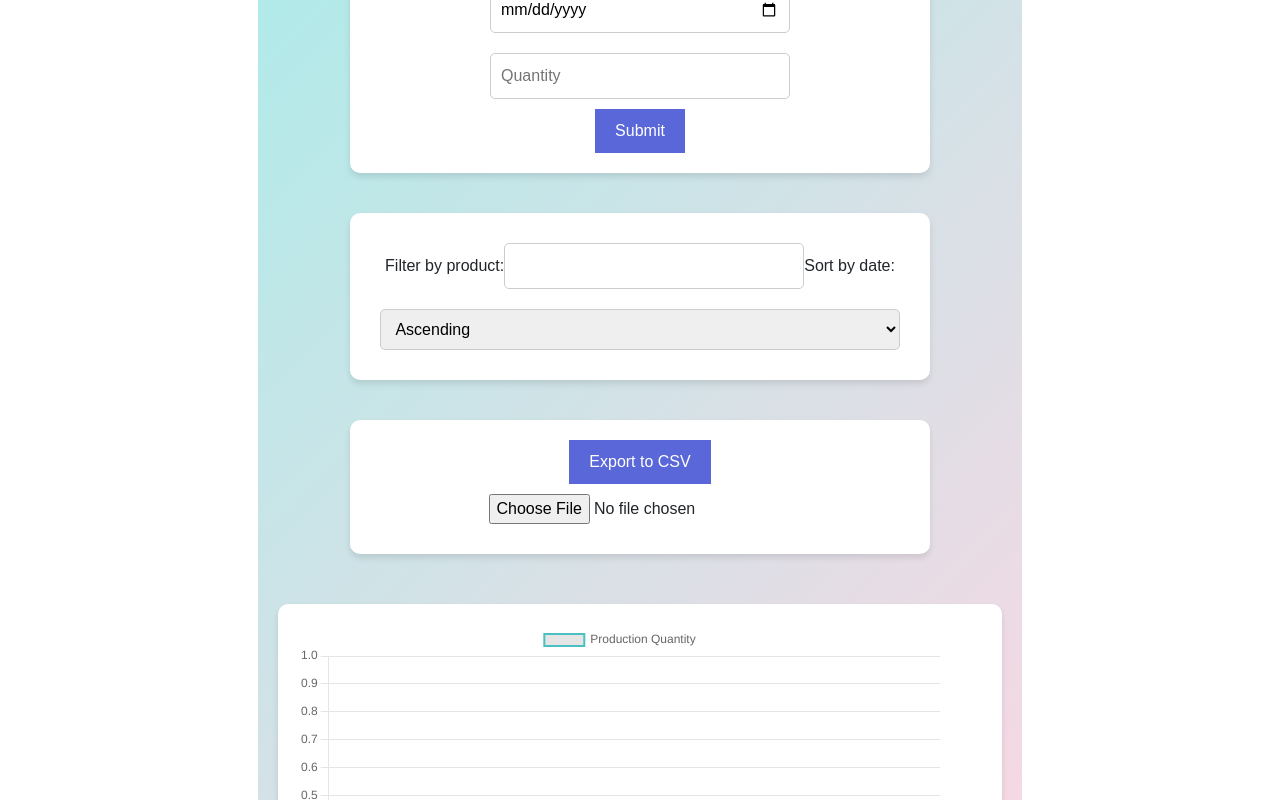
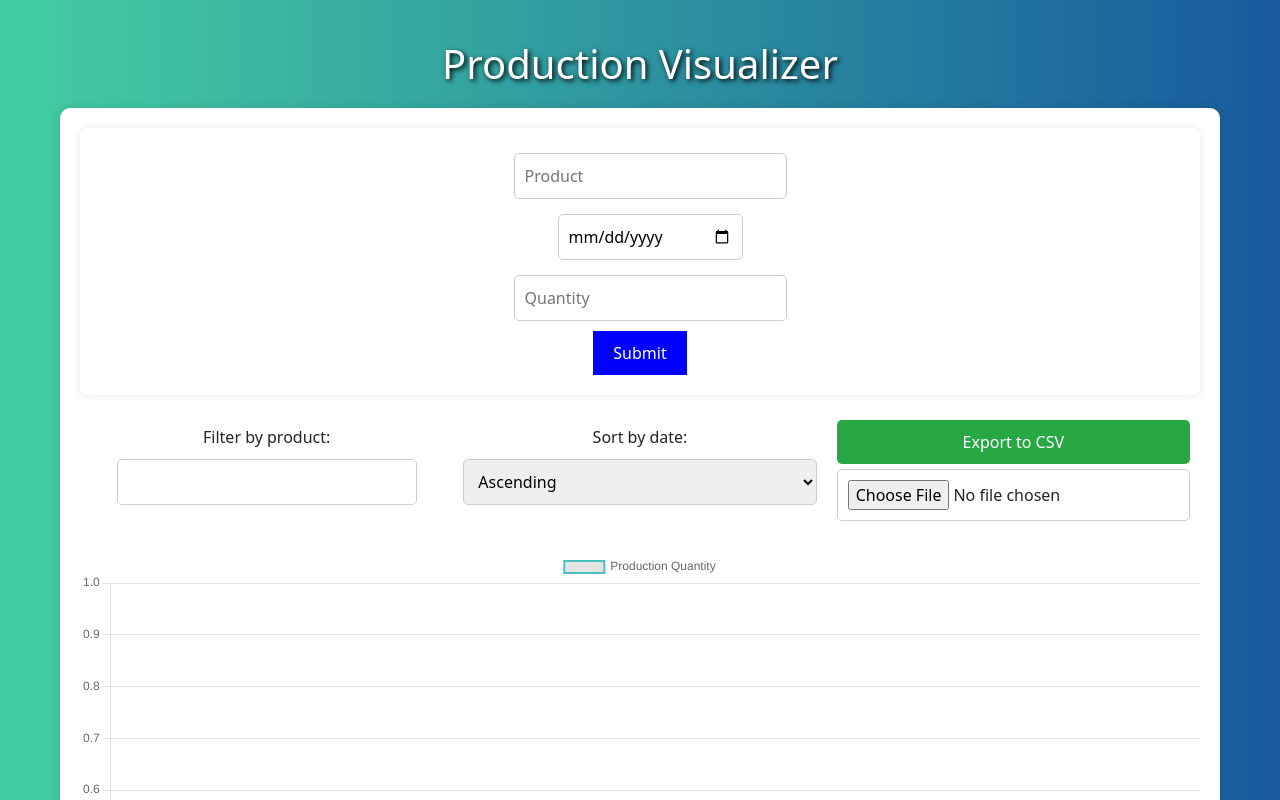
Before and after one commit to EbenezerGasonoo/Data-Analysis, a React (Create React App) app in the folder production-visualizer/production-visualizer-frontend/: page / in a window 1280 px wide. Shown: the top 800 px of the page. Built offline with nearby package versions, Linux system fonts and the light colour scheme; no server answers.

Commit message:
fixing the sizing of the program

```diff
--- a/production-visualizer/production-visualizer-frontend/src/App.css
+++ b/production-visualizer/production-visualizer-frontend/src/App.css
@@ -1,66 +1,100 @@
-.App {
-  text-align: center;
-  padding: 20px;
+* {
+  margin: 0;
+  padding: 0;
+  box-sizing: border-box;
+}
+
+body {
   font-family: Arial, sans-serif;
-  background: linear-gradient(135deg, #a8edea 0%, #fed6e3 100%);
+  background: linear-gradient(to right, #43cea2, #185a9d);
+  color: #333;
   min-height: 100vh;
   display: flex;
-  flex-direction: column;
-  align-items: center;
   justify-content: center;
+  align-items: flex-start;
+  padding: 20px;
 }
 
-h1 {
-  font-size: 2.5rem;
-  margin-bottom: 20px;
-  color: #333;
-  text-shadow: 2px 2px 4px rgba(0, 0, 0, 0.2);
+.App {
+  width: 100%;
+  max-width: 1200px;
+  margin: 0 auto;
+  padding: 20px;
 }
 
-.form-section, .filter-section, .export-import-section, .chart-section {
-  background: white;
-  padding: 20px;
-  margin: 20px;
-  border-radius: 10px;
-  box-shadow: 0 4px 6px rgba(0, 0, 0, 0.1);
-  width: 80%;
-  max-width: 1200px; /* Increased width for larger screens */
+.header {
+  width: 100%;
+  text-align: center;
+  margin-bottom: 20px;
 }
 
-.form-section input, .filter-section input, .filter-section select {
-  width: calc(100% - 20px);
-  padding: 10px;
-  margin: 10px 0;
-  border: 1px solid #ccc;
-  border-radius: 5px;
+.header h1 {
+  font-size: 2.5em;
+  color: #fff;
 }
 
-button {
-  padding: 10px 20px;
-  margin-top: 10px;
-  border: none;
-  border-radius: 5px;
-  background-color: #5a67d8;
-  color: white;
-  cursor: pointer;
-  font-size: 1rem;
-}
-
-button:hover {
-  background-color: #434190;
-}
-
-.export-import-section {
+.content {
+  width: 100%;
+  background: #fff;
+  border-radius: 10px;
+  box-shadow: 0 0 10px rgba(0, 0, 0, 0.1);
+  padding: 20px;
   display: flex;
   flex-direction: column;
   align-items: center;
 }
 
-.export-import-section input[type="file"] {
-  margin-top: 10px;
+.form-container, .filter-container {
+  width: 100%;
+  display: flex;
+  justify-content: space-between;
+  margin-bottom: 20px;
 }
 
-.chart-section {
-  margin-top: 30px;
+.form-container form, .filter-container form {
   width: 100%;
 }
+
+.form-group {
+  flex: 1;
+  margin: 0 10px;
+}
+
+.form-group input, .form-group select, .form-group button {
+  width: 100%;
+  padding: 10px;
+  margin-top: 5px;
+  border: 1px solid #ccc;
+  border-radius: 5px;
+}
+
+.form-group button {
+  background-color: #28a745;
+  color: #fff;
+  border: none;
+  cursor: pointer;
+}
+
+.form-group button:hover {
+  background-color: #218838;
+}
+
+.export-button {
+  background-color: #007bff;
+  color: #fff;
+  border: none;
+  cursor: pointer;
+  margin-right: 10px;
+}
+
+.export-button:hover {
+  background-color: #0056b3;
+}
+
+.import-button {
+  padding: 0;
+}
+
+.chart-container {
+  width: 100%;
+}
--- a/production-visualizer/production-visualizer-frontend/src/App.js
+++ b/production-visualizer/production-visualizer-frontend/src/App.js
@@ -1,10 +1,5 @@
 import React, { useState, useEffect } from 'react';
 import axios from 'axios';
-import Papa from 'papaparse';
-import { ToastContainer, toast } from 'react-toastify';
-import 'react-toastify/dist/ReactToastify.css';
-import './App.css';
-import { Line } from 'react-chartjs-2';
 import {
   Chart as ChartJS,
   CategoryScale,
@@ -15,7 +10,13 @@ import {
   Tooltip,
   Legend,
 } from 'chart.js';
+import { Line } from 'react-chartjs-2';
+import Papa from 'papaparse';
+import { ToastContainer, toast } from 'react-toastify';
+import 'react-toastify/dist/ReactToastify.css';
+import './App.css';
 
+// Register the components
 ChartJS.register(
   CategoryScale,
   LinearScale,
@@ -50,7 +51,6 @@ function App() {
 
   const handleSubmit = async (e) => {
     e.preventDefault();
-    console.log('Submitting data:', { product, date, quantity }); // Log the data being submitted
     try {
       const response = await axios.post(`${API_URL}/data`, { product, date, quantity });
       setData([...data, response.data]);
@@ -145,8 +145,13 @@ function App() {
   return (
     <div className="App">
       <ToastContainer />
+      <div className="header">
         <h1>Production Visualizer</h1>
-      <form onSubmit={handleSubmit} className="form-section">
+      </div>
+      <div className="content">
+        <div className="form-container">
+          <form onSubmit={handleSubmit}>
+            <div className="form-group">
               <input
                 type="text"
                 value={product}
@@ -154,12 +159,16 @@ function App() {
                 placeholder="Product"
                 required
               />
+            </div>
+            <div className="form-group">
               <input
                 type="date"
                 value={date}
                 onChange={e => setDate(e.target.value)}
                 required
               />
+            </div>
+            <div className="form-group">
               <input
                 type="number"
                 value={quantity}
@@ -167,27 +176,34 @@ function App() {
                 placeholder="Quantity"
                 required
               />
-        <button type="submit">Submit</button>
+            </div>
+            <button type="submit" className="submit-button">Submit</button>
           </form>
-      <div className="filter-section">
+        </div>
+        <div className="filter-container">
+          <div className="form-group">
             <label>Filter by product:</label>
             <input
               type="text"
               value={filter}
               onChange={handleFilterChange}
             />
+          </div>
+          <div className="form-group">
             <label>Sort by date:</label>
             <select value={sortOrder} onChange={handleSortChange}>
               <option value="asc">Ascending</option>
               <option value="desc">Descending</option>
             </select>
           </div>
-      <div className="export-import-section">
-        <button onClick={exportDataToCSV}>Export to CSV</button>
-        <input type="file" accept=".csv" onChange={importDataFromCSV} />
+          <div className="form-group">
+            <button onClick={exportDataToCSV} className="export-button">Export to CSV</button>
+            <input type="file" accept=".csv" onChange={importDataFromCSV} className="import-button" />
           </div>
-      <div className="chart-section">
+        </div>
+        <div className="chart-container">
           <Line data={chartData} />
+        </div>
       </div>
     </div>
   );
```
Also changed, not shown: 1 other file (tests, documents, lock files or other folders). Lines whose indentation alone changed are shown as unchanged.
